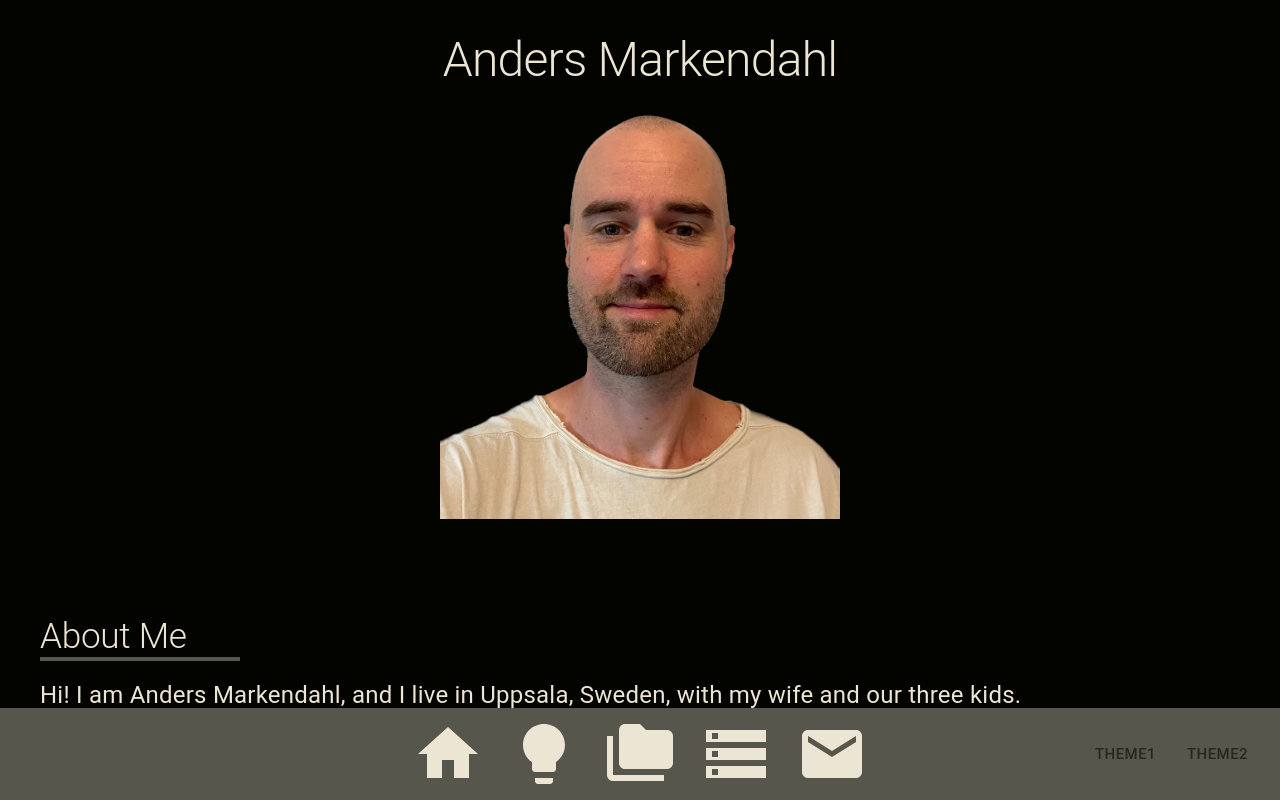
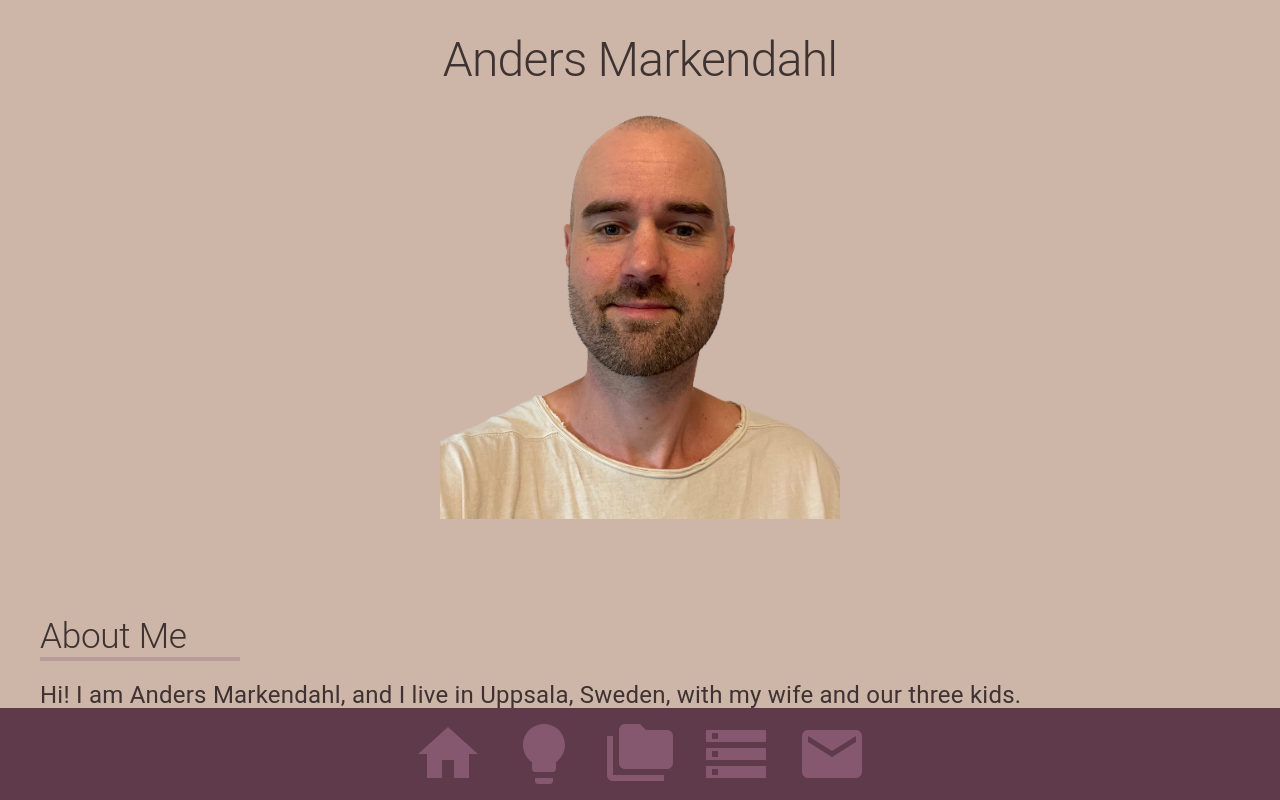
Before and after one commit to andersmarkendahl/andersmarkendahl.github.io, a React app: page / in a window 1280 px wide. Shown: the top 800 px of the page. Built offline with nearby package versions, Linux system fonts and the light colour scheme.

Commit message:
Switch the theme to a new one

```diff
--- a/src/App.tsx
+++ b/src/App.tsx
@@ -76,21 +76,6 @@ export const App = () => {
             justifyContent: 'center',
           }}
         >
-          <ToggleButtonGroup
-            color='secondary'
-            size='small'
-            value={currentTheme}
-            onChange={toggleTheme}
-            exclusive
-            aria-label='Small sizes'
-          >
-            <ToggleButton size='large' value='primaryTheme'>
-              Theme1
-            </ToggleButton>
-            <ToggleButton size='large' value='secondaryTheme'>
-              Theme2
-            </ToggleButton>
-          </ToggleButtonGroup>
         </div>
       </Navigation>
     </ThemeProvider>
--- a/src/components/Navigation.tsx
+++ b/src/components/Navigation.tsx
@@ -27,7 +27,7 @@ const NavItem = ({ section, description, icon }: Props) => {
 
 export const Navigation = ({ children }: { children: ReactNode }) => {
   const { palette } = useTheme()
-  const navBarColor = palette.action.disabled
+  const navBarColor = palette.background.navbar
   const iconStyle = {
     padding: '4px',
     fontSize: '5rem',
--- a/src/components/Theme.tsx
+++ b/src/components/Theme.tsx
@@ -1,26 +1,27 @@
 import { createTheme, ThemeOptions } from '@mui/material'
+
+declare module "@mui/material/styles" {
+  interface TypeBackground {
+    navbar: string; // Add custom navbar background color
+  }
+}
 
 const primaryThemeOptions: ThemeOptions = {
   palette: {
-    primary: {
-      main: '#ece5d3',
+    primary: { main: '#85586F' },
+    secondary: { main: '#D8B4A0' },
+    background: {
+      default: '#CDB6A8',
+      paper: '#CDB6A8',
+      navbar: '#5E3A4A',
     },
-    secondary: {
-      main: '#b9b09f',
-    },
-    background: {
-      default: '#030300',
-      paper: '#1f1f1e',
-    },
-    text: {
-      primary: '#ece5d3',
-    },
-    divider: '#56564c',
+    text: { primary: '#3E3232', secondary: '#5A4E4E' },
+    divider: '#B89B9B',
     action: {
-      hover: '#b9b09f',
+      hover: '#A3788D',
       hoverOpacity: 0.3,
-      disabled: '#56564c',
-    },
+      disabled: '#A38C87',
+    }
   },
   typography: {
     body1: {
@@ -68,6 +69,8 @@ const primaryThemeOptions: ThemeOptions = {
       styleOverrides: {
         standardWarning: {
           fontSize: '1.3rem',
+          backgroundColor: '#B89B9B', // Same as divider, soft neutral
+          color: '#3E3232', // Same as text.primary
         },
       },
     },
```
